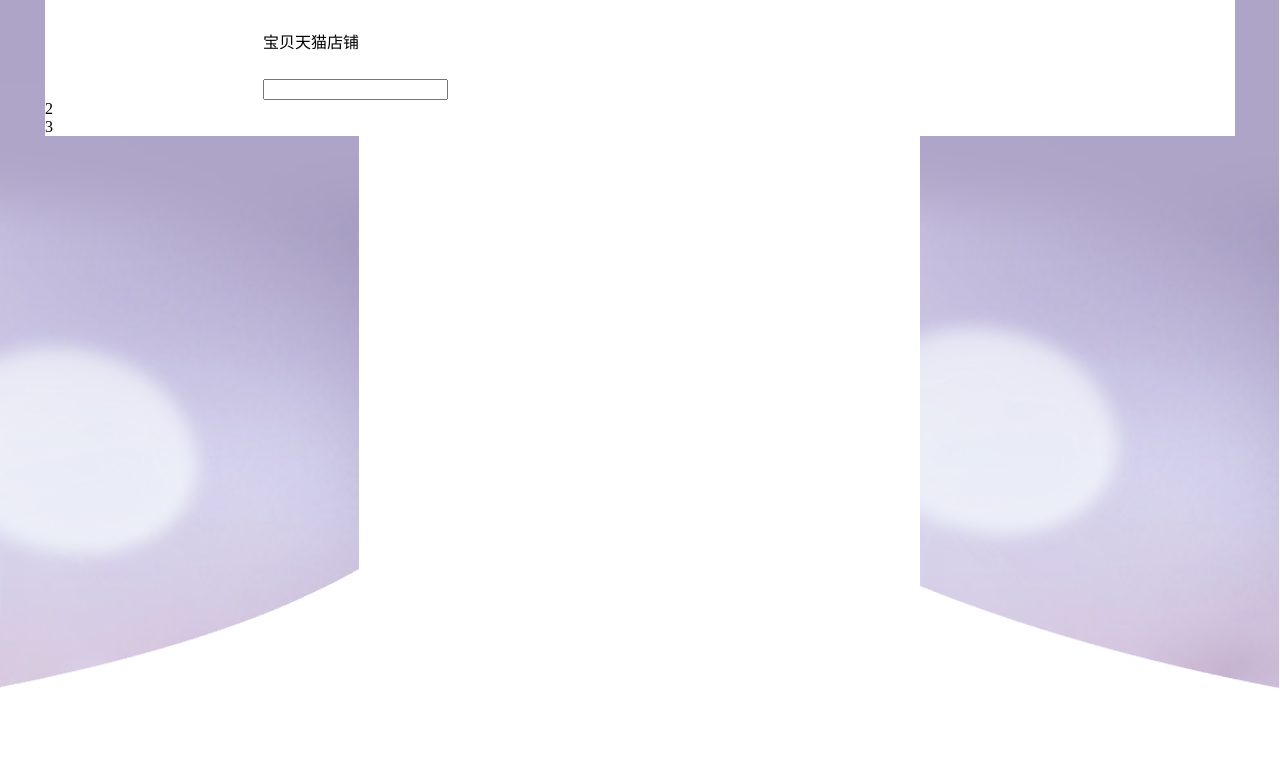
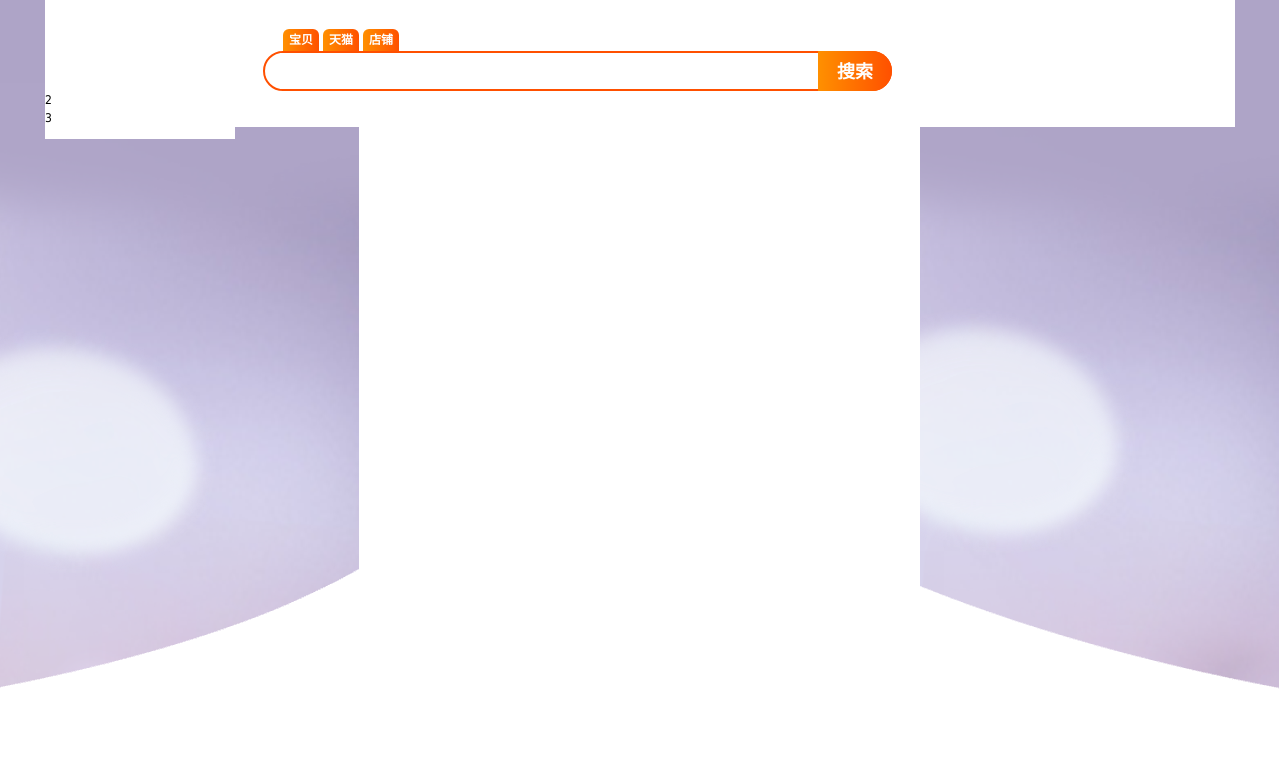
Before and after one commit to suilfly/staticPage-exercise, a plain HTML site: page index.html in a window 1280 px wide. Shown: the part 151-935 px from the top of the page. Drawn offline with Linux system fonts and the light colour scheme.

Commit message:
完成搜索框的基本样式

```diff
--- a/css/style.css
+++ b/css/style.css
@@ -1,74 +1,83 @@
-
-html,body,ul,li{
+html,
+body,
+ul,
+li,
+input {
   margin: 0;
   padding: 0;
   list-style: none;
 }
-.background{
+body,
+input,
+button {
+  font: 12px/1.5 tahoma, arial, "Hiragino Sans GB", "\5b8b\4f53", sans-serif;
+}
+.background {
   position: relative;
 }
-header{
+header {
   width: 100%;
   height: 35px;
   background: #f5f5f5;
 }
-header>.header-content{
+header > .header-content {
   /* 居中 */
   width: 1190px;
   height: 100%;
   margin: 0 auto;
   font-size: 12px;
-    color: #6C6C6C;
+  color: #6c6c6c;
 }
-.header-content>.side-nav-left>li{
-    float: left;/* 父元素ul 出现高度塌陷 */
+.header-content > .side-nav-left > li {
+  float: left; /* 父元素ul 出现高度塌陷 */
   height: 100%;
   padding: 0 6px;
 }
 /* 解决ul父元素 高度塌陷 */
-.side-nav-left{
-    overflow: hidden;/* 开启一个BFC */
+.side-nav-left {
+  overflow: hidden; /* 开启一个BFC */
   height: 100%;
   float: left;
 }
-.side-nav-left>li>div{
+.side-nav-left > li > div {
   height: 100%;
 }
-.side-nav-left>li span,.side-nav-right>li span{
+.side-nav-left > li span,
+.side-nav-right > li span {
   line-height: 35px;
 }
 /* -----------------------------------头部右侧导航栏 */
-.side-nav-right{
+.side-nav-right {
   overflow: hidden;
 }
-.side-nav-right>li{
+.side-nav-right > li {
   float: right;
   padding: 0 6px;
 }
 /* ----------------------------------banner样式 */
-nav{
-    background: url('../img/banner-bg.jpg') no-repeat;
+nav {
+  background: url("../img/banner-bg.jpg") no-repeat;
 }
-.banner-outer{
+.banner-outer {
   width: 1190px;
   margin: 0 auto;
   overflow: hidden;
   position: relative;
 }
-.banner-logo{
+.banner-logo {
   width: 80px;
   height: 80px;
   padding: 10px 5px 10px 5px;
   float: left;
 }
-.banner-link{
+.banner-link {
   width: 1085px;
-    padding:13px 0 9px 10px;
+  padding: 13px 0 9px 10px;
   position: absolute;
   left: 90px;
-
 }
-.banner-link>a{/* a标签是一个行内样式吗？,实现块元素的垂直居中 ,给a标签设置了inline-block之后，a标签之间的距离逐渐变大为甚？*/
+.banner-link > a {
+  /* a标签是一个行内样式吗？,实现块元素的垂直居中 ,给a标签设置了inline-block之后，a标签之间的距离逐渐变大为甚？*/
   width: 209px;
   height: 75px;
   background-repeat: no-repeat;
@@ -77,45 +86,51 @@ nav{
   margin-right: 8px;
 }
 /* ------------背景 */
-.side-l-bg{
-    background: url('../img/side-l-bg.png') no-repeat;
+.side-l-bg {
+  background: url("../img/side-l-bg.png") no-repeat;
   position: absolute;
   z-index: -1;
   width: 360px;
   height: 800px;
   float: left;
 }
-.side-r-bg{
-    background: url('../img/side-r-bg.png') no-repeat;
+.side-r-bg {
+  background: url("../img/side-r-bg.png") no-repeat;
   width: 360px;
   height: 800px;
-    position:absolute;
+  position: absolute;
   right: 0;
   z-index: -1;
-    float: right;/* 浮动和定位：需要总结！！ */
+  float: right; /* 浮动和定位：需要总结！！ */
 }
 /* ------------------------main样式 */
-main{/* main被左右的浮动的背景遮住:解决：将.background设置position为relative，将两个背景设置为absolute */
+main {
+  /* main被左右的浮动的背景遮住:解决：将.background设置position为relative，将两个背景设置为absolute */
   width: 1190px;
-    margin:0 auto;
+  margin: 0 auto;
   background: white;
 }
-.search-bar{
+.search-bar {
   /*  position: relative; */
-   overflow: hidden;/* BFC */
+  /*  overflow: hidden; */ /* BFC */
   padding-top: 15px;
+}
+.search-bar::after {
+  content: "";
+  display: block;
+  clear: both;
 }
 /* .search-bar::after{
     content: "";
     display: block;
     clear: both;
 } */
-.search-bar>.gif-a{
+.search-bar > .gif-a {
   float: left;
   width: 80px;
   height: 80px;
 }
-.search{
+.search {
   /*  position: absolute;
     top: 0;
     left: 120px; */
@@ -123,12 +138,79 @@ main{/* main被左右的浮动的背景遮住:解决：将.background设置posit
   margin-right: 145px;
   margin-top: 30px;
 }
-.search-section:after{/* 清除li浮动导致的高度塌陷 ,zoom是什么*/
+.search-section {
+  height: 22px;
+  padding-left: 20px;
+}
+.search-section:after {
+  /* 清除li浮动导致的高度塌陷 ,zoom是什么*/
   content: "";
   display: block;
   clear: both;
-
 }
-.search-section>li{
+.search-section > li {
+  color: white;
+  font-weight: 700;
+  width: 36px;
+  height: 22px;
   float: left;
+  line-height: 22px;
+  margin-right: 4px;
+  text-align: center;
+  background-image: linear-gradient(to right, #ff9000 0, #ff5000 100%);
+  background-repeat: repeat-x;
+  border-top-left-radius: 6px;
+  border-top-right-radius: 6px;
 }
+/* ------------------------------------input搜索框 */
+.input-outer {
+  width: 625px;
+  border: 2px solid #ff5000;
+  border-radius: 20px;
+  height: 36px;
+  position: relative;
+  /*    overflow: hidden; */
+}
+.search-form {
+  /* form是块元素，当父元素没有指定高度时，子元素无法使用height：100%继承父元素的告诉 */
+  position: absolute;
+  width: 100%;
+  top: 50%;
+  transform: translateY(-50%);
+  height: 100%;
+}
+.input-outer input {
+  outline: none;
+  /*    display: inline-block; */
+  height: 100%;
+  margin-left: 15px;
+  /*   position: absolute; */
+  /*  top: 50%;
+    transform: translateY(-50%); */
+  width: 500px;
+  border-width: 0px;
+}
+.search-form > .search-btn {
+  background-image: linear-gradient(to right, #ff9000, #ff5000);
+  border-width: 0;
+  height:40px;
+  width: 74px;
+  border: none;
+  position: absolute;
+  z-index: 10;
+  top: -2px;
+  right: -2px;
+  /*   border-bottom: 2px solid #ff5000;
+   border-top: 2px solid #ff5000; */
+  border-top-right-radius: 20px;
+  border-bottom-right-radius: 20px;
+}
+.search-btn>button{
+    color: white;
+    background-color:transparent;
+    border: none;
+    width: 100%;
+    height: 100%;
+    font-size: 18px;
+    font-weight: 800;
+}
--- a/index.html
+++ b/index.html
@@ -94,7 +94,12 @@
               <li>店铺</li>
             </ul>
             <div class="input-outer">
-              <input type="text">
+              <form action="" class="search-form">
+                <input type="text" />
+                <div class="search-btn">
+                  <button>搜索</button>
+                </div>
+              </form>
             </div>
           </div>
         </div>
```
Lines whose indentation alone changed are shown as unchanged.
